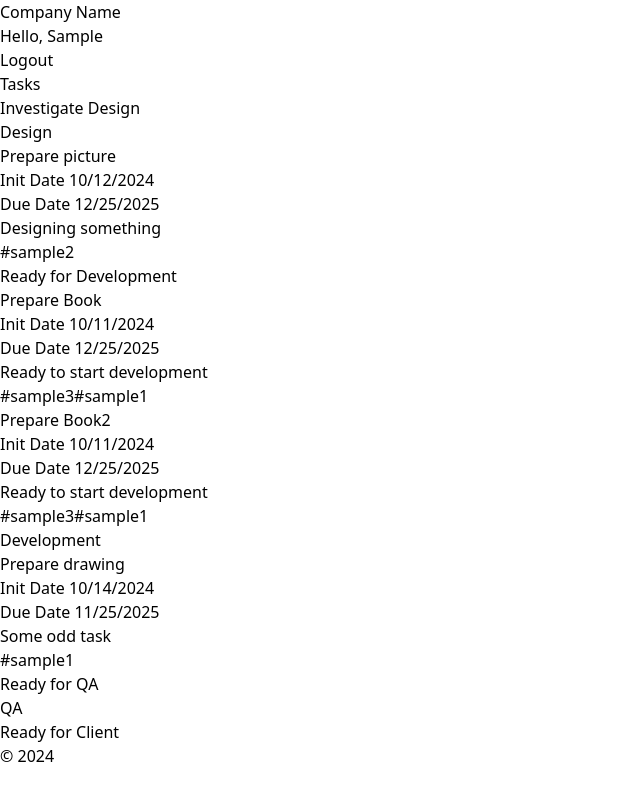
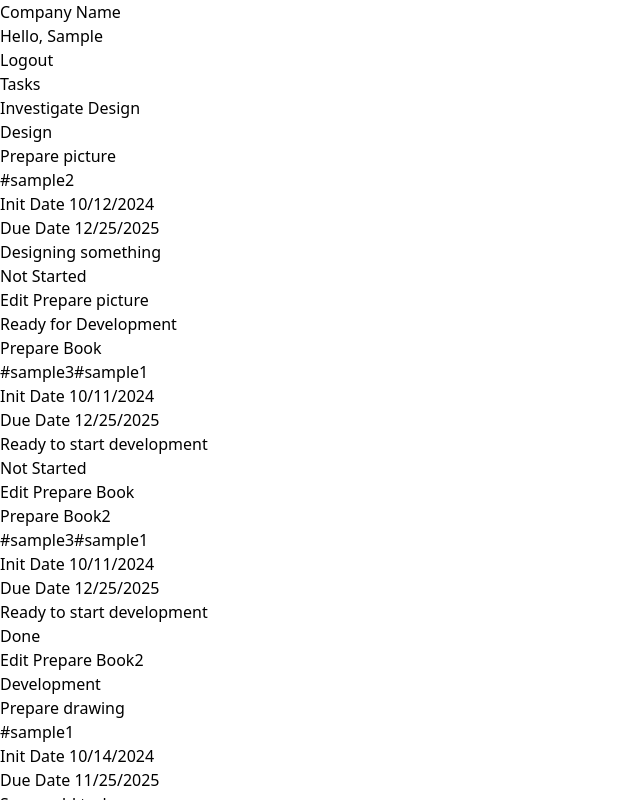
Before and after one commit to lavak00731/cardTodoAppWithRedux, a React (Vite) app: page / in a window 1280 px wide. Both pictures are taken after typing "Sample", "Sample123" into the empty fields and a click on the button "Login". Shown: the top 800 px of the page, without its empty margins (0-640 px from the left). Built offline with nearby package versions, Linux system fonts and the light colour scheme; data requests are answered from the project's data file.

Commit message:
creating modal

```diff
--- a/src/Components/MainComp.tsx
+++ b/src/Components/MainComp.tsx
@@ -14,7 +14,7 @@ export const MainComp = () => {
   }
   return (
     <>
-        <main className="container mx-auto bg-white p-2" aria-labelledby="mainTitle">
+        <main className="container mx-auto bg-white p-2 rounded-t-lg" aria-labelledby="mainTitle">
           <h1 className="font-mono text-6xl mb-4">Tasks</h1>
           <ul className="flex flex-row align-top justify-between divide-x-2 divide-slate-500">
             {
--- a/src/Components/TaskComponent.tsx
+++ b/src/Components/TaskComponent.tsx
@@ -1,22 +1,25 @@
 import TaskType from "../Interfaces/TasksType"
 export const TaskComponent = ({name, initDate, dueDate, comment, tags, url, status}:TaskType) => {
-    console.log(tags)
   return (
     <section className="max-w-sm rounded overflow-hidden shadow-lg">
         <div className="px-6 py-4">
-            <h3 className="font-bold text-xl pb-2 border-b-2 border-gray-600">{name}</h3>
+            <h3 className="font-bold text-xl pb-2">{name}</h3>
+            <div className="pt-4 pb-2 border-y-2 border-gray-600 my-2 ">
+                {tags.map((tag) => (
+                    <span key={tag+Date.now} className="inline-block  text-cyan-950 px-3 py-1 text-center text-sm font-semibold mb-2">
+                        #{tag}
+                    </span>
+                ))}
+            </div>
             <p className="text-black py-2"><span className="font-bold">Init Date</span> {initDate}</p>
             <p className="text-black py-2"><span className="font-bold">Due Date</span> {dueDate}</p>
             <p className="text-black py-2 text-base border-t-2 border-gray-600">
                 {comment}
             </p>
+            <p className="text-black py-2 text-base border-t-2 border-gray-600 font-extrabold tracking-wide">{status}</p>
         </div>
-        <div className="px-6 pt-4 pb-2">
-            {tags.map((tag) => (
-                <span key={tag+Date.now} className="inline-block bg-black rounded-full px-3 py-1 text-sm font-semibold text-yellow-200 mr-2 mb-2">
-                    #{tag}
-                </span>
-            ))}
+        <div className="p-3 bg-cyan-500 ">
+            <button type="button" className="bg-white w-full text-black font-semibold p-3 rounded-full border-2 border-black hover:bg-black hover:text-white focus-within:bg-black focus-within:text-white hover:border-white focus-within:border-white">Edit <span className="sr-only">{name}</span></button>
         </div>
     </section>
   )
```
Also changed, not shown: src/Components/Modal.tsx (added, +14 -0 lines).
